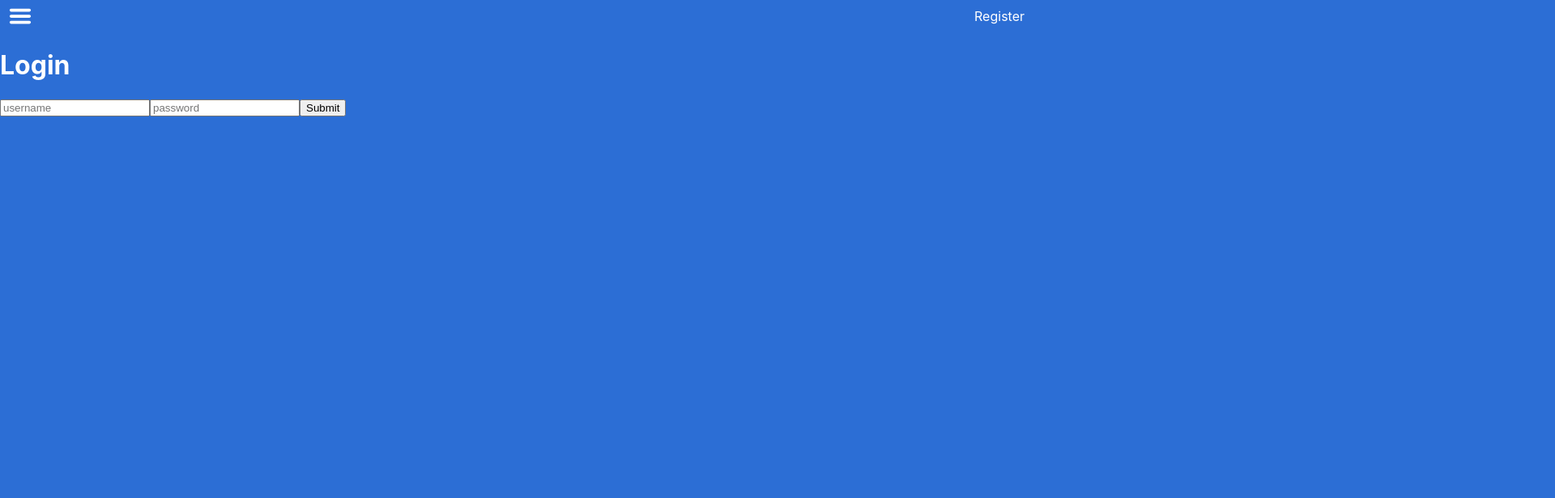
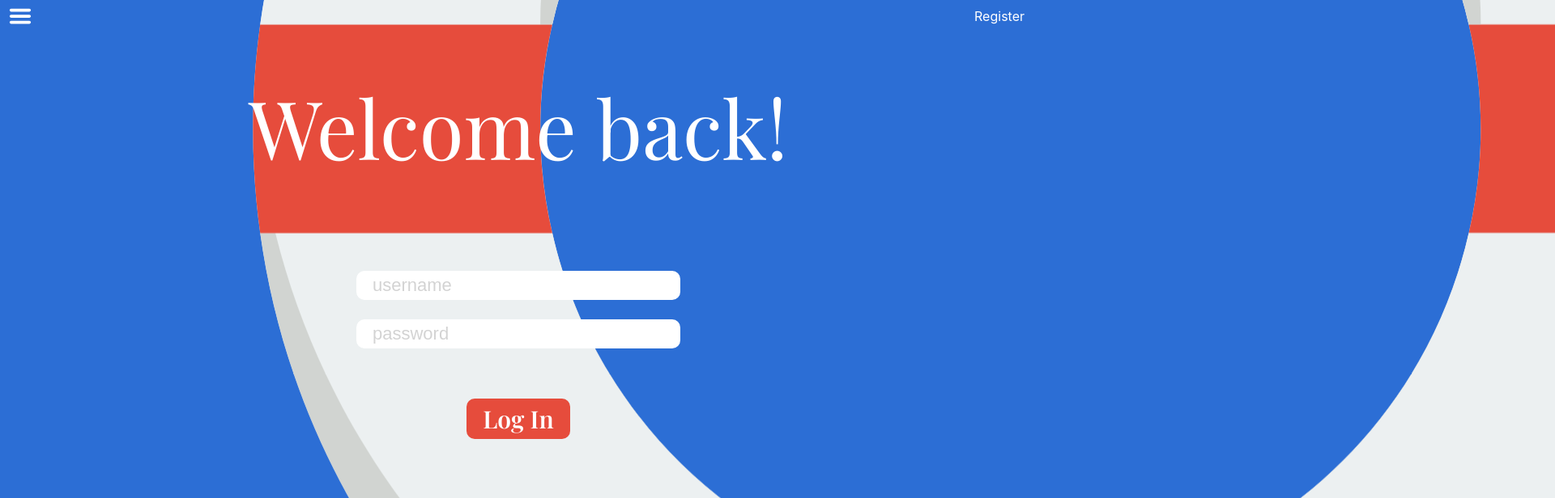
Before and after one commit to indianakuffer/Buoy, a React (Create React App) app in the folder client/: page /login in a window 1280 px wide. Shown: the top 616 px of the page at 81% size, 1920 px wide, since content can reach past the window. Built offline with nearby package versions, Linux system fonts and the light colour scheme.

Commit message:
style login screen

```diff
--- a/client/src/components/screens/Login.jsx
+++ b/client/src/components/screens/Login.jsx
@@ -2,8 +2,45 @@ import React, { useState } from 'react'
 import styled from 'styled-components'
 import { useHistory } from 'react-router-dom'
 import { loginUser } from '../../services/auth'
+import Button from '../shared/Button'
+import Input from '../shared/Input'
 
 const LoginContainer = styled.div`
+  display: flex;
+  flex-flow: column;
+  align-items: center;
+  user-select: none;
+  h1 {
+    font-family: 'Playfair Display', serif;
+    font-weight: 400;
+    font-size: 100px;
+    margin: 50px 0 100px 0;
+  }
+`
+const LoginForm = styled.form`
+  display: flex;
+  flex-flow: column;
+  align-items: center;
+  width: 90%;
+  label {
+    width: 90%;
+    max-width: 400px;
+    margin: 12px 0;
+  }
+  button {
+    margin-top: 50px;
+  }
+`
+const Art = styled.img`
+  position: absolute;
+  height: 2000px;
+  top: -850px;
+  right: -1000px;
+  z-index: -1;
+  animation: sine 4s alternate infinite ease-in-out;
+  @keyframes sine {
+    to { transform: translatey(50px);}
+  }
 `
 
 export default function Login(props) {
@@ -28,16 +65,17 @@ export default function Login(props) {
 
   return (
     <LoginContainer className={props.className}>
-      <h1>Login</h1>
-      <form onSubmit={handleSubmit}>
+      <h1>Welcome back!</h1>
+      <LoginForm onSubmit={handleSubmit}>
         <label htmlFor='username'>
-          <input type='text' name='username' value={formData.username} onChange={handleChange} placeholder='username'></input>
+          <Input type='text' name='username' value={formData.username} onChange={handleChange} placeholder='username' />
         </label>
         <label htmlFor='password'>
-          <input type='password' name='password' value={formData.password} onChange={handleChange} placeholder='password'></input>
+          <Input type='password' name='password' value={formData.password} onChange={handleChange} placeholder='password' />
         </label>
-        <button>Submit</button>
-      </form>
+        <Button bgColor='#e64c3c' color='white' forceSize='30px'>Log In</Button>
+      </LoginForm>
+      <Art src={require('../../images/lifepreserve.svg')} />
     </LoginContainer>
   )
 }
--- a/client/src/components/shared/Button.jsx
+++ b/client/src/components/shared/Button.jsx
@@ -5,11 +5,12 @@ const StyledButton = styled.button`
   background-color: ${props => props.bgColor ? props.bgColor : '#086788'};
   border: none;
   color: ${props => props.color ? props.color : 'white'};
-  padding: 10px 20px;
+  padding: 5px 20px;
   font-size: ${props => props.forceSize ? props.forceSize : '24px'};
   font-weight: 600;
   border-radius: 10px;
   font-family: 'Playfair Display', serif;
+  width: fit-content;
   &:hover {
     filter: saturate(0.9);
   }
--- a/client/src/components/shared/Input.jsx
+++ b/client/src/components/shared/Input.jsx
@@ -1,9 +1,27 @@
 import React from 'react'
+import styled from 'styled-components'
 
-export default function Input() {
+const StyledInput = styled.input`
+  border: none;
+  width: 100%;
+  border-radius: 10px;
+  font-size: 22px;
+  padding: 5px 20px;
+  outline: none;
+  color: #086788;
+  &::placeholder {
+    color: lightgrey;
+  }
+`
+
+export default function Input(props) {
   return (
-    <div>
-
-    </div>
+    <StyledInput
+      type={props.type}
+      name={props.name}
+      value={props.value}
+      onChange={props.onChange}
+      placeholder={props.placeholder}
+    />
   )
 }
```
